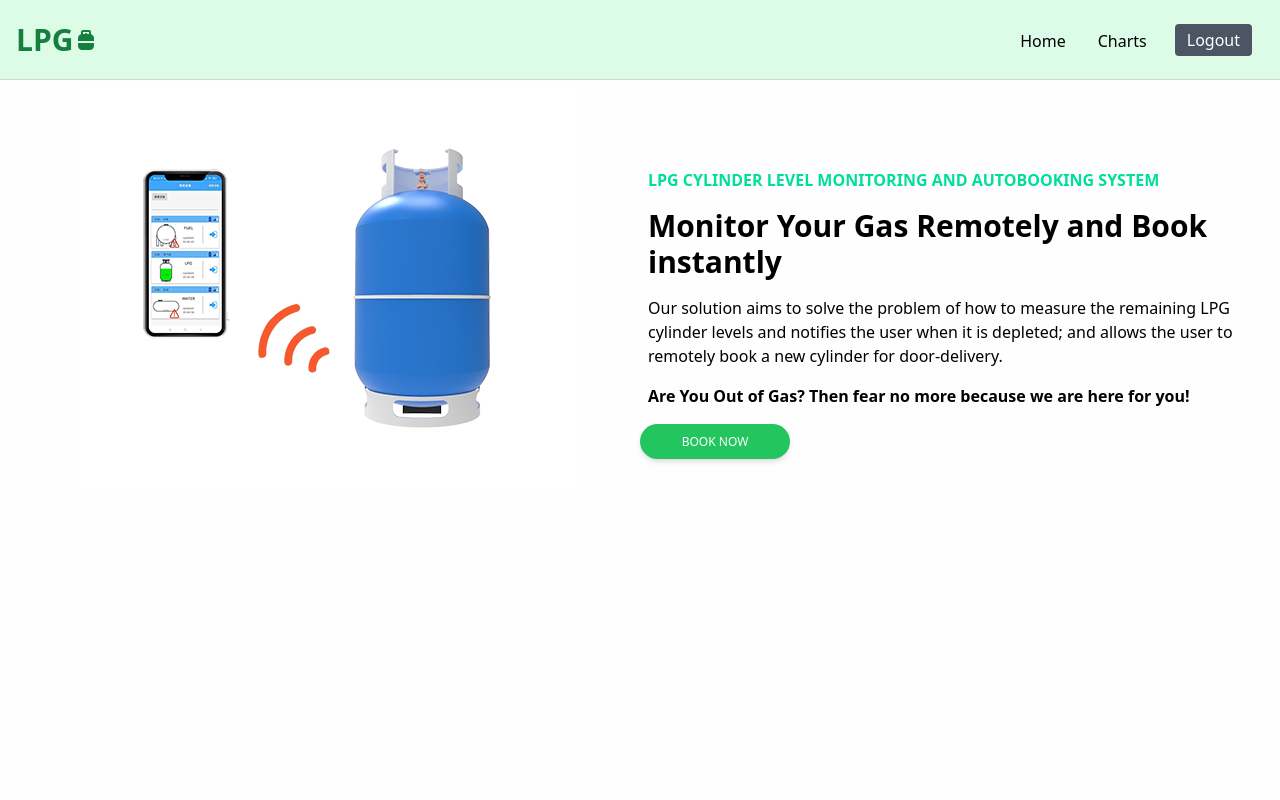
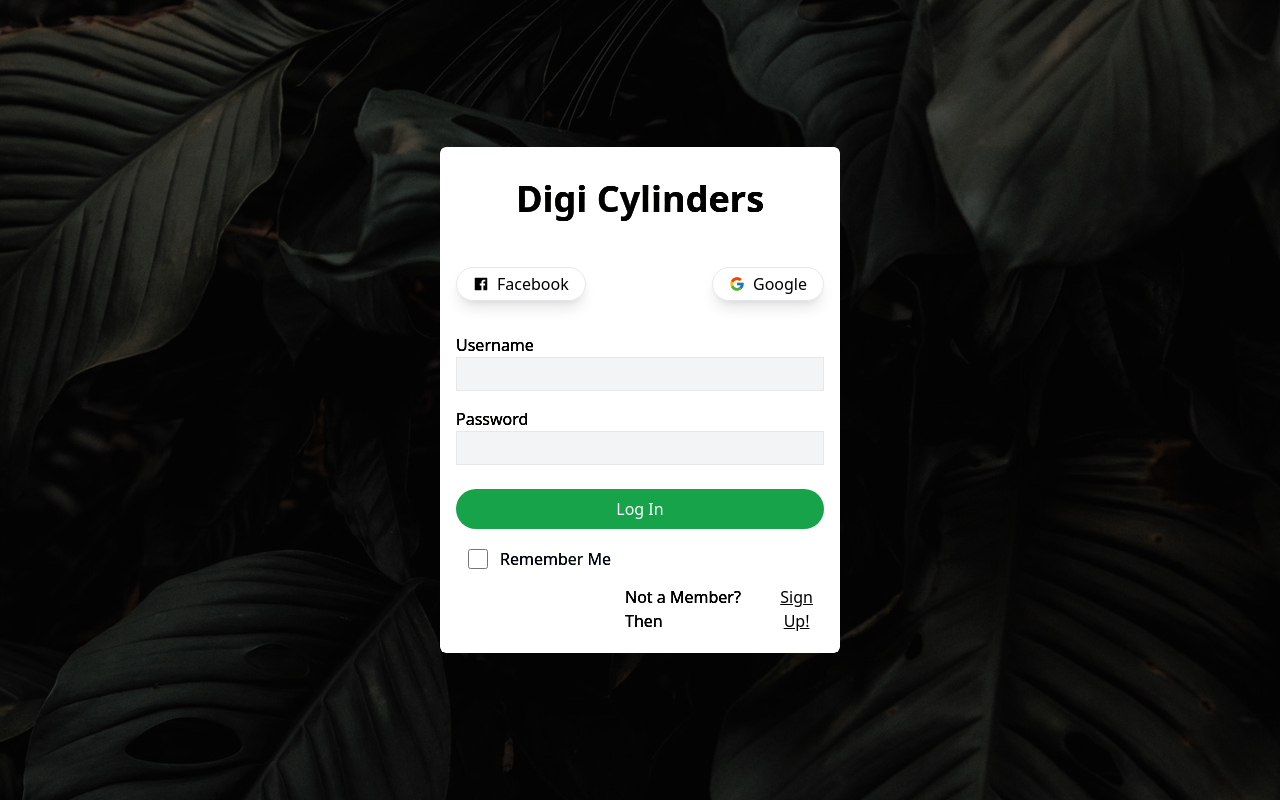
Before and after one commit to Mavene1/LPGautobooking-frontend, a React (Create React App) app: page /home in a window 1280 px wide. Shown: the top 800 px of the page. Built offline with nearby package versions, Linux system fonts and the light colour scheme.

Commit message:
integration with backend

```diff
--- a/package.json
+++ b/package.json
@@ -16,6 +16,7 @@
     "@testing-library/jest-dom": "^5.16.5",
     "@testing-library/react": "^13.4.0",
     "@testing-library/user-event": "^13.5.0",
+    "axios": "^1.1.3",
     "bootstrap-progress-bar": "^1.1.3",
     "chart.js": "^3.9.1",
     "expo-status-bar": "^1.4.0",
@@ -62,6 +63,8 @@
   "devDependencies": {
     "@faker-js/faker": "^7.6.0",
     "autoprefixer": "^10.4.12",
+    "cors": "^2.8.5",
+    "express": "^4.18.2",
     "postcss": "^8.4.18",
     "tailwindcss": "^3.1.8"
   }
--- a/src/App.js
+++ b/src/App.js
@@ -1,25 +1,33 @@
-import React from 'react'
+import React, { useState } from "react";
 // import Hero from './components/Hero';
 // import Charts from './components/Charts';
 // import Footer from './components/Footer';
-import Login1 from './pages/Login1';
-import Signup1 from './pages/Signup1';
-import { Route, Routes } from 'react-router-dom';
-import Home from './pages/Home'
-import Sidebar from './pages/Vendor/Sidebar';
+import Login1 from "./pages/Login1";
+//import Signup1 from "./pages/Signup1";
+//import { Route, Routes } from "react-router-dom";
+import Home from "./pages/Home";
+import Sidebar from "./pages/Vendor/Sidebar";
 
 function App() {
-  return (
-    <div>
-      <Routes>
-          <Route path='/home' element={<Home />} />
-          <Route path='/' element={<Login1 />} />
-          <Route path='/signup1' element={<Signup1 />} />
-          <Route path='/vendor' element={<Sidebar />} />
-      </Routes>
+  const [token, setToken] = useState();
+  const [user, setUser] = useState();
 
-    </div>
-  );
+  if (!token) {
+    return <Login1 setToken={setToken} setUser={setUser} />;
+  }
+  console.log(user.roles);
+  if (user.roles.includes("vendor")) {
+    return (
+      <Sidebar
+        token={token}
+        user={user}
+        setToken={setToken}
+        setUser={setUser}
+      />
+    );
+  } else {
+    return <Home setToken={setToken} />;
+  }
 }
 
 export default App;
--- a/src/components/Footer.jsx
+++ b/src/components/Footer.jsx
@@ -8,7 +8,7 @@ function Footer() {
     <div>
     <div name='footer' className='bg-black w-full mx-auto py-16 px-4 grid lg:grid-cols-3 gap-8 text-white'>
         <div>
-            <h1 className='my-2 flex w-full text-3xl font-bold text-[#00df9a]'>LPG<PropaneTankIcon className='mt-[6px]'/></h1>
+            <h1 className='my-2 flex w-full text-3xl font-bold text-[#00df9a]'><PropaneTankIcon className='mt-[6px]'/>Digi Cylinders</h1>
             <p className='py-4'>Our solution aims to solve the problem of how to measure the remaining LPG cylinder levels and notifies the user when it is depleted; and allows the user to remotely book a new cylinder for door-delivery.</p>
             <div className='flex md:w-[75%] my-6 justify-between'>
                 <FaGithub size={30}/>
@@ -95,7 +95,7 @@ function Footer() {
     </div>
         <div className="w-max-[1240px] mx-auto text-center p-6 bg-black">
             <span className='text-white'>© 2022 Copyright: </span>
-            <a className="text-gray-400 font-bold" href="#1">LPG</a>
+            <a className="text-gray-400 font-bold" href="#1">Digi Cylinders</a>
         </div>
     </div>
   )
--- a/src/components/Navbar.jsx
+++ b/src/components/Navbar.jsx
@@ -7,13 +7,13 @@ import { Link as Lin} from 'react-router-dom'
 import {Menu, Transition} from '@headlessui/react'
 //import {ChevronDownIcon} from '@heroicons/react/20/solid'
 import PropaneTankIcon from '@mui/icons-material/PropaneTank';
-
+import PropTypes from "prop-types";
 
 function classNames(...classes) {
     return classes.filter(Boolean).join(' ')
   }
 
-  function Navbar() {
+  function Navbar({setToken}) {
 //     const [nav,setNav] = useState(true)
 
 //     const handleNav = ()=> {
@@ -23,7 +23,7 @@ function classNames(...classes) {
   return (
     <div className='border-b border-gray-300 bg-green-100 items-center h-20 w-full mx-auto px-4 flex justify-between text-black'>
 
-        <h1 className='flex w-full text-3xl font-bold text-green-700 my-4' ><Lin to='/home'>LPG<PropaneTankIcon className='mt-[-5px]'/></Lin></h1>
+        <h1 className='flex w-full text-3xl font-bold text-green-700 my-4' ><Lin to='/home'><PropaneTankIcon className='mt-[-5px] w-[10px]'/>Digi Cylinders</Lin></h1>
 
         <ul className='hidden md:flex'>
             <li className='p-4 mt-[5px] cursor-pointer hover:text-green-600' >
@@ -32,10 +32,9 @@ function classNames(...classes) {
             <li className='p-4 mt-[5px] cursor-pointer hover:text-green-600'>
             <Link to="charts" smooth={true} duration={500}>Charts</Link>
             </li>
-
-            <li className='py-4 px-3 cursor-pointer hover:text-green-300'>
-            <Lin to='/'><button  className='bg-gray-600 hover:bg-gray-900 hover:shadow-lg px-3 py-1 rounded cursor-pointer text-white'>Logout</button></Lin></li>
-
+            <div className='pt-[15px] pl-2'>
+            <button  className='bg-gray-600 uppercase hover:bg-gray-900 hover:shadow-lg px-3 py-[3px] rounded cursor-pointer text-white' onClick={()=>setToken(null)}>Logout</button>
+            </div>
             {/* <li className='p-4'>
                 <Menu as="div" className="relative inline-block text-left">
                     <div>
@@ -165,7 +164,7 @@ function classNames(...classes) {
                                 <Lin to="/" smooth={true} duration={500}>
                                 <Menu.Item>
                                     {({ active }) => (
-                                        <a href="#/1" className={classNames( active ? 'bg-gray-400 text-gray-900' : 'text-gray-700','block px-4 py-2 text-bold border-b-4 hover:text-green-300')}>Logout</a>
+                                        <div className={classNames( active ? 'bg-gray-400 text-gray-900' : 'text-gray-700','block px-4 py-2 text-bold border-b-4 hover:text-green-300' )} onClick={()=>setToken(null)} >LOGOUT</div>
                                     )}
                                 </Menu.Item>
                                 </Lin>
@@ -191,4 +190,8 @@ function classNames(...classes) {
   )
 }
 
+Navbar.propTypes = {
+    setToken: PropTypes.func.isRequired,
+
+  };
 export default Navbar
--- a/src/pages/Home.jsx
+++ b/src/pages/Home.jsx
@@ -1,18 +1,22 @@
 import React from "react";
-import Navbar from '../components/Navbar';
+import Navbar from "../components/Navbar";
 import Hero from "../components/Hero";
 import Charts from "../components/Charts";
 import Footer from "../components/Footer";
+import PropTypes from "prop-types";
 
-const Home = () => {
+const Home = ({ setToken }) => {
   return (
     <>
-      <Navbar />
+      <Navbar setToken={setToken} />
       <Hero />
       <Charts />
       <Footer />
     </>
   );
 };
+Home.propTypes = {
+  setToken: PropTypes.func.isRequired,
+}
 
 export default Home;
--- a/src/pages/Login1.jsx
+++ b/src/pages/Login1.jsx
@@ -1,38 +1,149 @@
-import React from 'react'
-import {FcGoogle} from 'react-icons/fc'
-import {AiFillFacebook} from 'react-icons/ai'
-import loginImg from '../assets/trees.jpg'
-import { Link } from 'react-router-dom'
+import React, { useState } from "react";
+import { FcGoogle } from "react-icons/fc";
+import { AiFillFacebook } from "react-icons/ai";
+import loginImg from "../assets/trees.jpg";
+//import { Link } from "react-router-dom";
 import { Checkbox } from "@material-tailwind/react";
+import PropTypes from "prop-types";
 
-export default function Login1() {
+async function loginUser(credentials) {
+  return fetch("http://localhost:8085/auth/login", {
+    method: "POST",
+    headers: {
+      "Content-Type": "application/json",
+    },
+    body: JSON.stringify(credentials),
+  }).then((data) => data.json());
+}
+
+async function signupUser(credentials) {
+  return fetch("http://localhost:8085/auth/signup", {
+    method: "POST",
+    headers: {
+      "Content-Type": "application/json",
+    },
+    body: JSON.stringify(credentials),
+  }).then((data) => data.json());
+}
+
+export default function Login1({ setToken, setUser }) {
+  const [view, setView] = useState("login");
+  //const [email, setEmail] = useState();
+  const [phoneNumber, setPhoneNumber] = useState();
+  const [username, setUserName] = useState();
+  const [password, setPassword] = useState();
+
+  const handleSubmit = async (e) => {
+    e.preventDefault();
+    const data = await (view === "login"
+      ? loginUser({
+          username,
+          password,
+        })
+      : signupUser({
+          phoneNumber,
+          username,
+          password,
+        }));
+
+    setToken(data.token);
+    setUser(data.user);
+  };
+
   return (
-    <div className='relative w-full h-screen bg-zinc-900/90'>
-        <img className='absolute w-full h-full object-cover mix-blend-overlay' src={loginImg} alt="/" />
+    <div className="relative w-full h-screen bg-zinc-900/90">
+      <img
+        className="absolute w-full h-full object-cover mix-blend-overlay"
+        src={loginImg}
+        alt="/"
+      />
 
-        <div className='flex justify-center items-center h-full'>
-            <div className='bg-white p-4 rounded-md w-[350px] md:w-[400px]'>
-            <h2 className='text-4xl font-bold text-center py-4'>LPG</h2>
-                <div className='flex justify-between py-8'>
-                    <p className='border shadow-lg hover:shadow-xl px-4 py-1 relative flex items-center rounded-full'><AiFillFacebook className='mr-2' /> Facebook</p>
-                    <p className='border shadow-lg hover:shadow-xl px-4 py-1 relative flex items-center rounded-full'><FcGoogle className='mr-2' /> Google</p>
+      <div className="flex justify-center items-center h-full">
+        <div className="bg-white p-4 rounded-md w-[350px] md:w-[400px]">
+          <h2 className="text-4xl font-bold text-center py-4">
+            Digi Cylinders
+          </h2>
+          <form onSubmit={handleSubmit}>
+            <div className="flex justify-between py-8">
+              <p className="border shadow-lg hover:shadow-xl px-4 py-1 relative flex items-center rounded-full">
+                <AiFillFacebook className="mr-2" /> Facebook
+              </p>
+              <p className="border shadow-lg hover:shadow-xl px-4 py-1 relative flex items-center rounded-full">
+                <FcGoogle className="mr-2" /> Google
+              </p>
             </div>
-                <div className='flex flex-col mb-4'>
+            {/* {view === "signup" && (
+              <div className="flex flex-col mb-2">
+                <label>Email</label>
+                <input
+                  className="border relative bg-gray-100 p-[4px]"
+                  type="text"
+                  onChange={(e) => setEmail(e.target.value)}
+                />
+              </div>
+            )} */}
+            {view === "signup" && (
+              <div className="flex flex-col mb-2">
+                <label>Phone Number</label>
+                <input
+                  className="border relative bg-gray-100 p-[4px]"
+                  type="text"
+                  onChange={(e) => setPhoneNumber(e.target.value)}
+                />
+              </div>
+            )}
+            <div className="flex flex-col mb-4">
               <label>Username</label>
-                    <input className='border relative bg-gray-100 p-[4px]' type="text" />
+              <input
+                className="border relative bg-gray-100 p-[4px]"
+                type="text"
+                onChange={(e) => setUserName(e.target.value)}
+              />
             </div>
-                <div className='flex flex-col '>
+            <div className="flex flex-col ">
               <label>Password</label>
-                    <input className='border relative bg-gray-100 p-[4px]' type="password" />
+              <input
+                className="border relative bg-gray-100 p-[4px]"
+                type="password"
+                onChange={(e) => setPassword(e.target.value)}
+              />
             </div>
-                <Link to='/home'><button className='w-full py-2 mt-6 mb-2 bg-green-600 hover:bg-green-500 relative text-white rounded-full'>Log In</button></Link>
+            {/* {view === "sigup" && (
+              <div className="flex flex-col">
+                <label>Confirm Password</label>
+                <input
+                  className="border relative bg-gray-100 p-[4px]"
+                  type="password"
+                  onChange={(e) => setConfirmPassword(e.target.value)}
+                />
+              </div>
+            )} */}
+            <button
+              className="w-full py-2 mt-6 mb-2 bg-green-600 hover:bg-green-500 relative text-white rounded-full"
+              type="submit"
+            >
+              {view === "login" ? "Log In" : "Signup"}
+            </button>
             <div>
-                    <Checkbox label="Remember Me" className='mt-0'/>
-                    <div className='flex items-center justify-between'>
-                        <p className='ml-[117px] md:ml-[169px]'>Not a Member? Then</p><Link to='/signup1'><button className='w-[60px] mt-0 py-1 relative text-black rounded-full bg-white underline'>Sign Up!</button></Link>
-                </div></div>
+              <Checkbox label="Remember Me" className="mt-0" />
+              <div className="flex items-center justify-between">
+                <p className="ml-[117px] md:ml-[169px]">Not a Member? Then</p>
+                <button
+                  className="w-[60px] mt-0 py-1 relative text-black rounded-full bg-white underline"
+                  onClick={() => setView(view === "login" ? "signup" : "login")}
+                >
+                  {view === "login" ? "Sign Up!" : "LogIn!"}
+                </button>
+              </div>
+            </div>
+          </form>
         </div>
       </div>
     </div>
-  )
+  );
 }
+
+Login1.propTypes = {
+  setToken: PropTypes.func.isRequired,
+  setUser: PropTypes.func.isRequired,
+};
--- a/src/pages/Vendor/Dashboard.jsx
+++ b/src/pages/Vendor/Dashboard.jsx
@@ -5,7 +5,7 @@ const Dashboard = () => {
     <div className="flex ">
 
       <div className="container mx-auto mt-8">
-      <h1 class="text-xl mb-6 ml-10 font-bold mx-auto">Dashboard</h1>
+      <h1 className="text-xl mb-6 ml-10 font-bold mx-auto">Dashboard</h1>
         <div className="ml-10 grid grid-cols-1 gap-6 mb-6 lg:grid-cols-3">
           <div className="w-full px-14 py-10 md:px-28 md:py-25 bg-gray-200 rounded-lg shadow">
             <div className="text-md mb-4 text-center font-medium text-gray-500 truncate">
--- a/src/pages/Vendor/Sidebar.jsx
+++ b/src/pages/Vendor/Sidebar.jsx
@@ -2,10 +2,10 @@ import { useState } from "react";
 import Dashboard from "./Dashboard";
 import Completed from "./Completed";
 import Pending from "./Pending";
-import {Link} from 'react-router-dom'
+//import {Link} from 'react-router-dom'
+import PropTypes from "prop-types";
 
-
-export default function Sidebar() {
+export default function Sidebar({setToken}) {
   const [open, setOpen] = useState(false);
   const [display, setDisplay] = useState("dashboard");
   //console.log(display);
@@ -18,7 +18,7 @@ export default function Sidebar() {
       >
         <div className="space-y-3">
           <div className="flex items-center justify-between">
-            <h2 className="text-xl pl-4 font-bold text-white">LPG</h2>
+            <h2 className="text-xl pl-4 font-bold text-white">Digi Cylinders</h2>
             <button onClick={() => setOpen(!open)}>
               <svg
                 xmlns="http://www.w3.org/2000/svg"
@@ -138,8 +138,8 @@ export default function Sidebar() {
                       d="M11 16l-4-4m0 0l4-4m-4 4h14m-5 4v1a3 3 0 01-3 3H6a3 3 0 01-3-3V7a3 3 0 013-3h7a3 3 0 013 3v1"
                     />
                   </svg>
-                  <span className="text-gray-100 hover:text-gray-300 cursor-pointer focus:bg-gray-600 focus:shadow-lg focus:outline-none focus:ring-0 active:bg-gray-700 active:shadow-lg transition duration-150 ease-in-out">
-                  <Link to='/'>Logout</Link>
+                  <span className="text-gray-100 hover:text-gray-300 cursor-pointer focus:bg-gray-600 focus:shadow-lg focus:outline-none focus:ring-0 active:bg-gray-700 active:shadow-lg transition duration-150 ease-in-out" onClick={()=>setToken(null)}>
+                  Logout
                   </span>
                 </a>
               </li>
@@ -153,3 +153,5 @@ export default function Sidebar() {
     </div>
   );
 }
+Sidebar.propTypes = {
+  setToken: PropTypes.func.isRequired,}
```
Also changed, not shown: src/pages/Signup1.jsx (deleted, +0 -45 lines), src/pages/Vendor/Pending.jsx (+10 -3 lines), 1 other file (tests, documents, lock files or other folders). Lines whose indentation alone changed are shown as unchanged.
